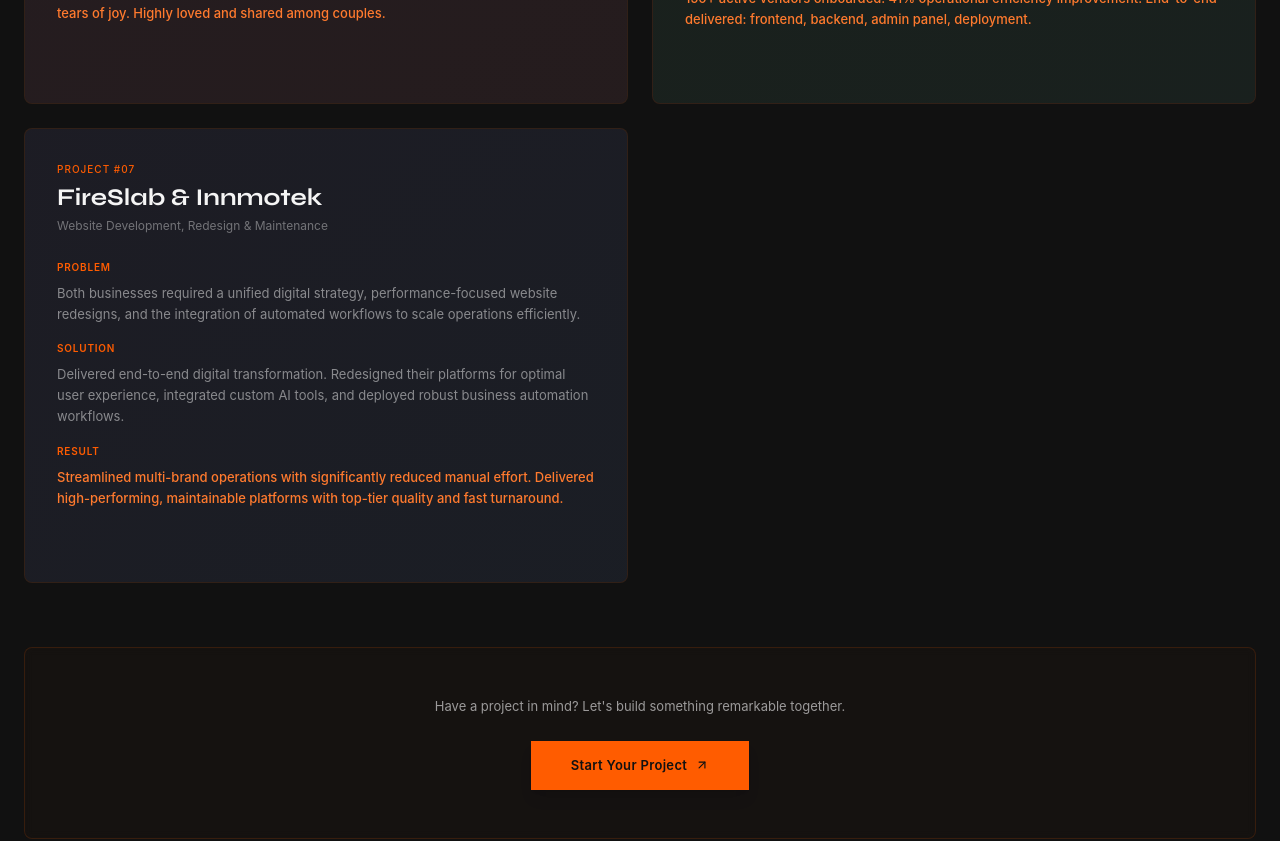
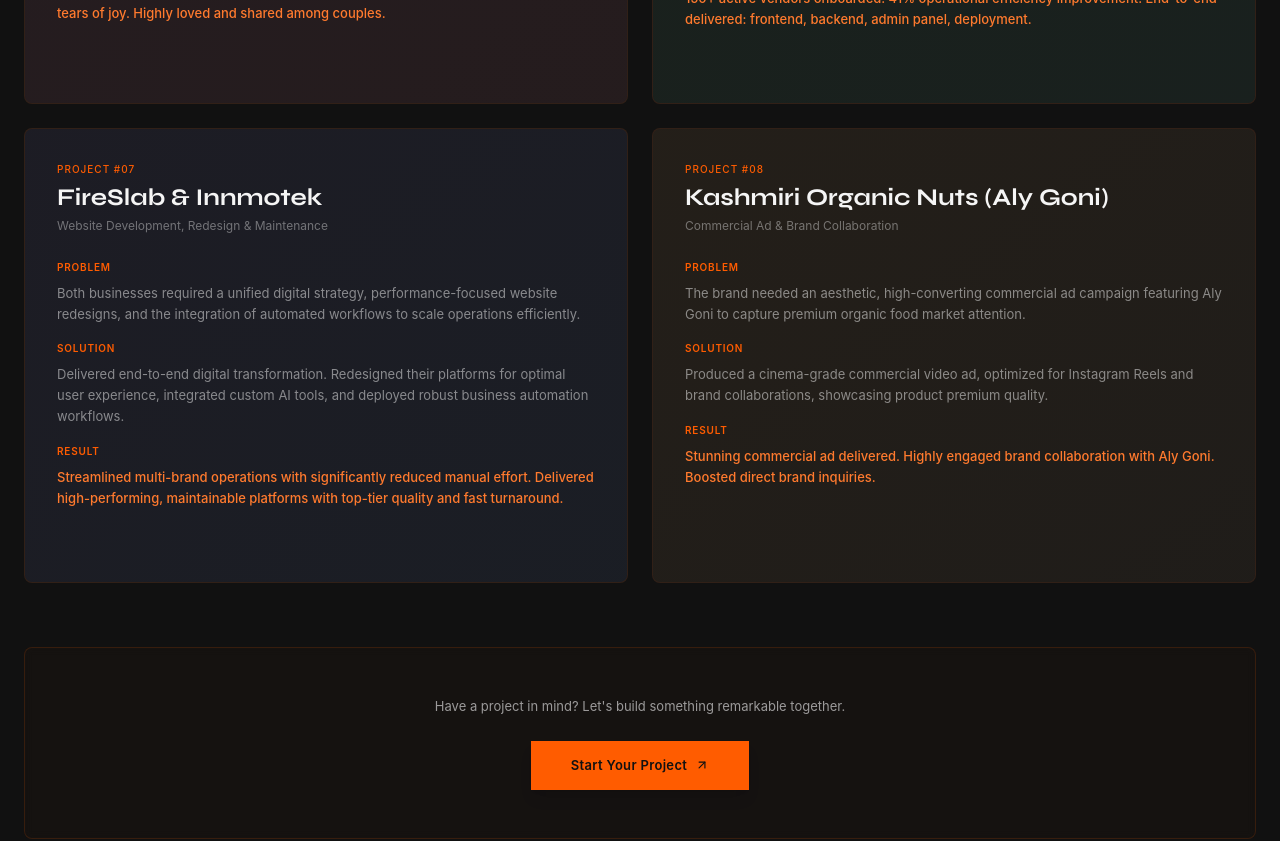
Before and after one commit to tushkarmakar-coder/brandnest, a Next.js app: page /blog in a window 1280 px wide. Shown: the part 7260-8101 px from the top of the page. Built offline with nearby package versions, Linux system fonts and the light colour scheme.

Commit message:
Update Kashmiri Organic Nuts testimonial author and project links

```diff
--- a/components/Portfolio.tsx
+++ b/components/Portfolio.tsx
@@ -14,7 +14,11 @@
     result: '3x increase in online orders within 3 months. Zero-commission revenue model successfully implemented. Sales strategy optimized for local market growth.',
     badge: 'Phase 2 In Progress 🔄',
     image: 'bg-gradient-to-br from-orange-600 to-red-600',
-    color: '#FF5C00'
+    color: '#FF5C00',
+    projectLinks: [
+      { label: 'Visit Website', url: 'https://littiwale-barbil.vercel.app' },
+      { label: 'Instagram (SMM)', url: 'https://www.instagram.com/littiwaleofficial' }
+    ]
   },
   {
     id: 2,
@@ -24,7 +28,11 @@
     solution: 'Created responsive website with delivery integrations. Implemented aggressive Social Media Marketing (SMM) and produced high-converting AI commercial ads to capture local attention.',
     result: '38% total sales growth. 2.4x increase in delivery orders. Instagram reach up 3.1x in first month via targeted AI ads.',
     image: 'bg-gradient-to-br from-amber-500 to-orange-600',
-    color: '#FF7A2E'
+    color: '#FF7A2E',
+    projectLinks: [
+      { label: 'Visit Website', url: 'https://chaiwale.vercel.app' },
+      { label: 'Instagram (SMM)', url: 'https://www.instagram.com/chaiwaleofficial' }
+    ]
   },
   {
     id: 3,
@@ -62,6 +70,10 @@
       'Interactive Relationship Timelines',
       'Digital Memory Vaults',
       'Secret QR Code Reveals'
+    ],
+    projectLinks: [
+      { label: 'Surprise Website', url: 'https://birthday-juhi.vercel.app/' },
+      { label: 'Reels Example', url: 'https://www.instagram.com/reel/DU5RGN_ksou/?igsh=MXQ3MTVhNXU2MXQzbw==' }
     ]
   },
   {
@@ -74,7 +86,10 @@
     image: 'bg-gradient-to-br from-green-600 to-emerald-600',
     color: '#059669',
     techStack: 'React / Next.js • Node.js • PostgreSQL • Razorpay • AWS / Vercel',
-    quote: 'The platform handles deal flow end-to-end — buyer and seller details stay protected to prevent direct bypass.'
+    quote: 'The platform handles deal flow end-to-end — buyer and seller details stay protected to prevent direct bypass.',
+    projectLinks: [
+      { label: 'Marketplace Link', url: '#', isConfidential: true }
+    ]
   },
   {
     id: 7,
@@ -84,7 +99,23 @@
     solution: 'Delivered end-to-end digital transformation. Redesigned their platforms for optimal user experience, integrated custom AI tools, and deployed robust business automation workflows.',
     result: 'Streamlined multi-brand operations with significantly reduced manual effort. Delivered high-performing, maintainable platforms with top-tier quality and fast turnaround.',
     image: 'bg-gradient-to-br from-indigo-600 to-blue-600',
-    color: '#4F46E5'
+    color: '#4F46E5',
+    projectLinks: [
+      { label: 'Redesign Link', url: '#', isConfidential: true }
+    ]
+  },
+  {
+    id: 8,
+    title: 'Kashmiri Organic Nuts (Aly Goni)',
+    subtitle: 'Commercial Ad & Brand Collaboration',
+    problem: 'The brand needed an aesthetic, high-converting commercial ad campaign featuring Aly Goni to capture premium organic food market attention.',
+    solution: 'Produced a cinema-grade commercial video ad, optimized for Instagram Reels and brand collaborations, showcasing product premium quality.',
+    result: 'Stunning commercial ad delivered. Highly engaged brand collaboration with Aly Goni. Boosted direct brand inquiries.',
+    image: 'bg-gradient-to-br from-amber-600 to-yellow-800',
+    color: '#D97706',
+    projectLinks: [
+      { label: 'Watch Reels Collaboration', url: 'https://www.instagram.com/reel/DN7jMkjEqY7/?igsh=dXA3YWNtdWdrOHQw' }
+    ]
   }
 ];
 
@@ -262,6 +293,39 @@
               </div>
             </div>
 
+            {/* Project Links */}
+            {selectedItem.projectLinks && selectedItem.projectLinks.length > 0 && (
+              <div>
+                <h3 className="text-lg font-bold text-[#FF5C00] mb-3 flex items-center gap-2">
+                  <span className="inline-block w-1 h-6 bg-[#FF5C00]" />
+                  🔗 Live Links & Media
+                </h3>
+                <div className="flex flex-wrap gap-3">
+                  {selectedItem.projectLinks.map((link: any, idx: number) => (
+                    link.isConfidential ? (
+                      <button
+                        key={idx}
+                        onClick={() => alert("This project is protected by a Non-Disclosure Agreement (NDA). Live links are confidential.")}
+                        className="px-4 py-2.5 bg-zinc-900/80 border border-zinc-700 hover:border-red-500 hover:bg-red-950/10 text-red-400 rounded-lg text-xs font-bold transition-all flex items-center gap-1.5 cursor-pointer"
+                      >
+                        🔒 {link.label} (Confidential)
+                      </button>
+                    ) : (
+                      <a
+                        key={idx}
+                        href={link.url}
+                        target="_blank"
+                        rel="noopener noreferrer"
+                        className="px-4 py-2.5 bg-[#1A1A1A] border border-[rgba(255,92,0,0.3)] hover:border-[#FF5C00] hover:bg-[rgba(255,92,0,0.05)] text-[#FF7A2E] hover:text-[#FF5C00] rounded-lg text-xs font-bold transition-all flex items-center gap-1.5"
+                      >
+                        🌐 {link.label} ↗
+                      </a>
+                    )
+                  ))}
+                </div>
+              </div>
+            )}
+
             {/* Quote */}
             {selectedItem.quote && (
               <div className="mt-8 p-6 bg-[rgba(255,92,0,0.03)] border-l-4 border-[#FF5C00] italic">
--- a/components/Testimonials.tsx
+++ b/components/Testimonials.tsx
@@ -62,6 +62,16 @@
     rating: 5,
     link: null,
     linkLabel: null
+  },
+  {
+    quote: "Kashmiri Organic Nuts ke liye BrandNest ne ek premium commercial ad shoot kiya with incredible brand collab. Visually stunning, fast execution aur aesthetics ekdum point par the. Growth aur reach dono massive mili.",
+    name: "Brand Team",
+    role: "Kashmiri Organic Nuts",
+    initials: "KN",
+    service: "Commercial Ads & Brand Collab",
+    rating: 5,
+    link: "https://www.instagram.com/reel/DN7jMkjEqY7/?igsh=dXA3YWNtdWdrOHQw",
+    linkLabel: "Watch Reel"
   }
 ];
 
```
